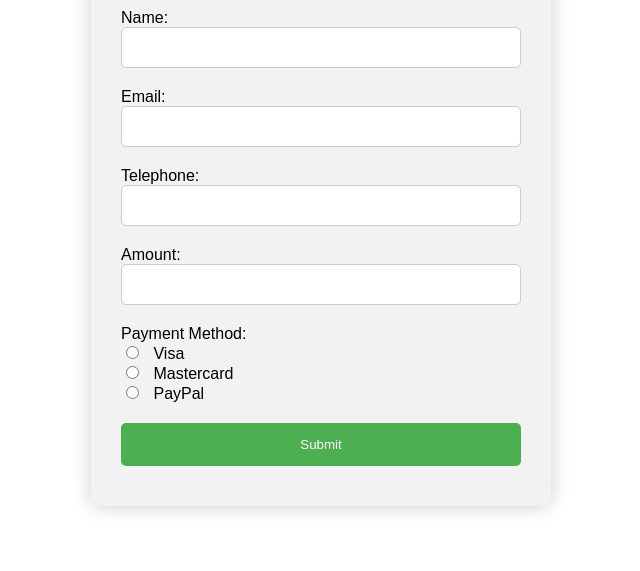
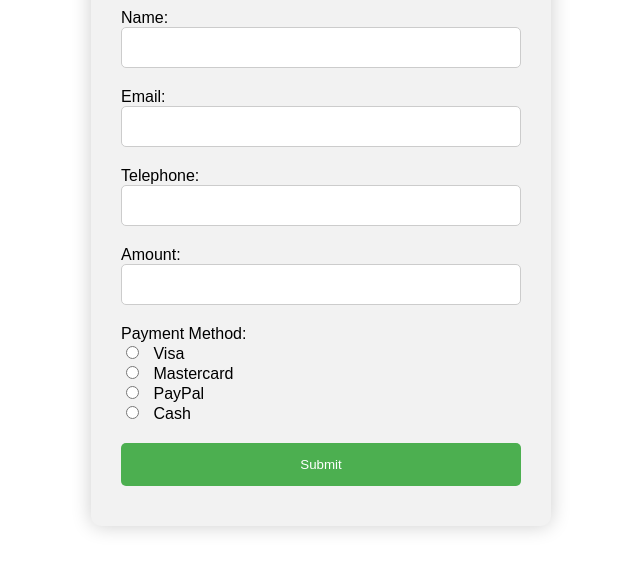
Before and after one commit to tareqtech02/website, a plain HTML site: page index.html in a window 1280 px wide. Shown: the part 137-708 px from the top of the page, without its empty margins (319-959 px from the left). Drawn offline with Linux system fonts and the light colour scheme.

Commit message:
Adding Cash Option

```diff
--- a/index.html
+++ b/index.html
@@ -92,6 +92,9 @@
         <input type="radio" id="PayPal" name="payment-method" value="PayPal">
         <label for="mastercard">PayPal</label><br>
 
+        <input type="radio" id="Cash" name="payment-method" value="Cash">
+        <label for="mastercard">Cash</label><br>
+
 
         <input type="submit" value="Submit">
       </form>
```
